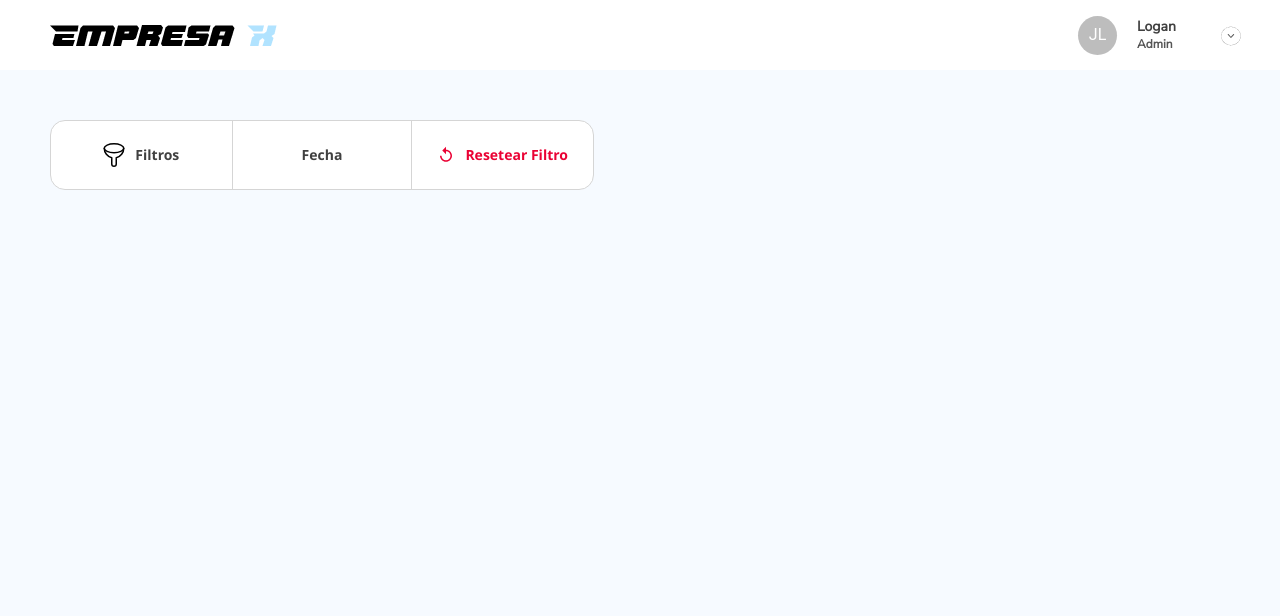
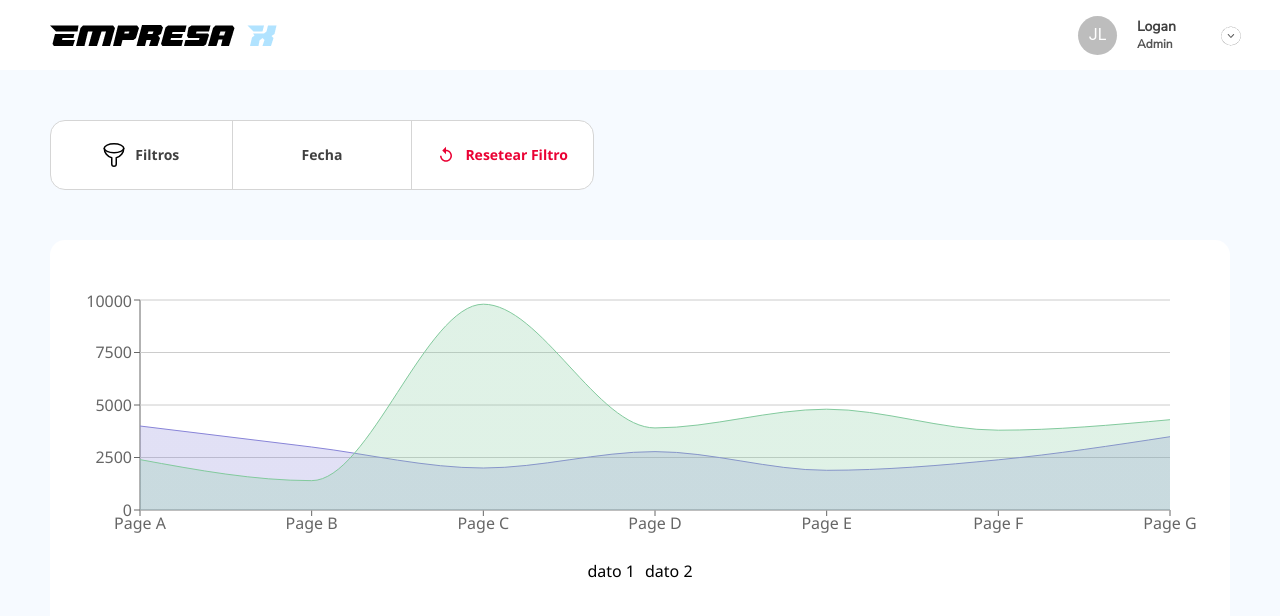
Before and after one commit to luisxhl7/Empresa-x, a React (Create React App) app: page / in a window 1280 px wide. Shown: the top 616 px of the page. Built offline with nearby package versions, Linux system fonts and the light colour scheme.

Commit message:
adding statisticalPage

```diff
--- a/package.json
+++ b/package.json
@@ -14,6 +14,7 @@
     "react-dom": "^18.2.0",
     "react-router-dom": "6",
     "react-scripts": "5.0.1",
+    "recharts": "^2.12.2",
     "sass": "^1.71.1",
     "web-vitals": "^2.1.4"
   },
--- a/src/components/pages/StatisticalPage/StatisticalPage.jsx
+++ b/src/components/pages/StatisticalPage/StatisticalPage.jsx
@@ -1,11 +1,83 @@
-import React from 'react'
-import './statisticalPage.scss'
-import { OptionsFilters } from '../../molecules/options-filters/OptionsFilters'
+import React from "react";
+import { OptionsFilters } from "../../molecules/options-filters";
+import {
+  Area,
+  AreaChart,
+  CartesianGrid,
+  ResponsiveContainer,
+  Tooltip,
+  XAxis,
+  YAxis,
+} from "recharts";
+import "./statisticalPage.scss";
+
+const data = [
+  { name: "Page A", uv: 4000, pv: 2400, amt: 2400 },
+  { name: "Page B", uv: 3000, pv: 1398, amt: 2210 },
+  { name: "Page C", uv: 2000, pv: 9800, amt: 2290 },
+  { name: "Page D", uv: 2780, pv: 3908, amt: 2000 },
+  { name: "Page E", uv: 1890, pv: 4800, amt: 2181 },
+  { name: "Page F", uv: 2390, pv: 3800, amt: 2500 },
+  { name: "Page G", uv: 3490, pv: 4300, amt: 2100 },
+];
 
 export const StatisticalPage = () => {
   return (
-    <div className='statisticalPage'>
-      <OptionsFilters/>
+    <div className="statisticalPage">
+      <OptionsFilters />
+      <div className="statisticalPage__data-table">
+        <ResponsiveContainer width="100%" height={250}>
+          <AreaChart
+            data={data}
+            margin={{ top: 10, right: 30, left: 0, bottom: 0 }}
+          >
+            <defs>
+              <linearGradient id="colorUv" x1="0" y1="0" x2="0" y2="1">
+                <stop offset="100%" stopColor="#8884d8" stopOpacity={0.5} />
+                <stop offset="100%" stopColor="#8884d8" stopOpacity={0.5} />
+              </linearGradient>
+              <linearGradient id="colorPv" x1="0" y1="0" x2="0" y2="1">
+                <stop offset="100%" stopColor="#82ca9d" stopOpacity={0.5} />
+                <stop offset="100%" stopColor="#82ca9d" stopOpacity={0.5} />
+              </linearGradient>
+            </defs>
+            <XAxis dataKey="name" />
+            <YAxis />
+            <CartesianGrid vertical={false} />
+            <Tooltip
+              contentStyle={{
+                backgroundColor: "#f5f5f5",
+                border: "1px solid #dcdcdc",
+                borderRadius: "3px",
+                padding: "5px",
+              }}
+              formatter={(value, name, props) => [
+                `${props.payload.uv} UV`,
+                `${props.payload.pv} PV`,
+                `${props.payload.amt} AMT`,
+              ]}
+            />
+            <Area
+              type="monotone"
+              dataKey="uv"
+              stroke="#8884d8"
+              fillOpacity={0.5}
+              fill="url(#colorUv)"
+            />
+            <Area
+              type="monotone"
+              dataKey="pv"
+              stroke="#82ca9d"
+              fillOpacity={0.5}
+              fill="url(#colorPv)"
+            />
+          </AreaChart>
+        </ResponsiveContainer>
+        <div className="statisticalPage__info-color-data">
+          <span className="--data-1">dato 1</span>
+          <span className="--data-2">dato 2</span>
+        </div>
+      </div>
     </div>
-  )
-}
+  );
+};
--- a/src/components/pages/StatisticalPage/statisticalPage.scss
+++ b/src/components/pages/StatisticalPage/statisticalPage.scss
@@ -2,4 +2,21 @@
     margin: auto;
     max-width: 1500px;
     padding: 50px 50px 0px;
+    &__data-table{
+        margin: 50px 0px 0px;
+        padding: 50px 30px;
+        background-color: #FFFFFF;
+        border-radius: 15px;
+    }
+    &__info-color-data{
+        display: flex;
+        justify-content: center;
+        margin-top: 20px;
+        & .--data-1{
+            margin: 0px 5px;
+        }
+        & .--data-2{
+            margin: 0px 5px;
+        }
+    }
 }
```
Also changed, not shown: 2 other files (tests, documents, lock files or other folders).
